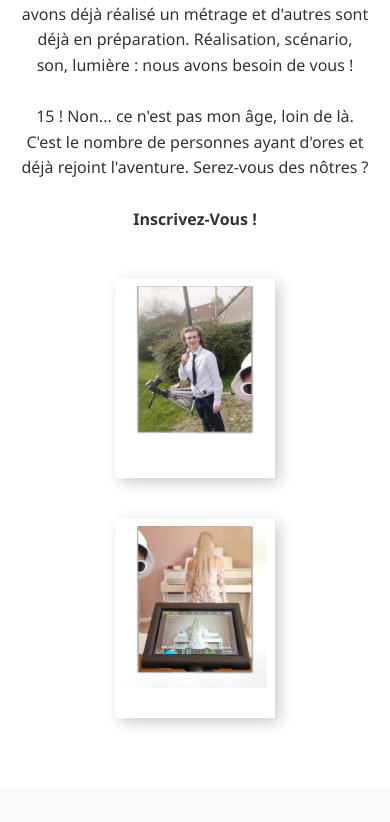
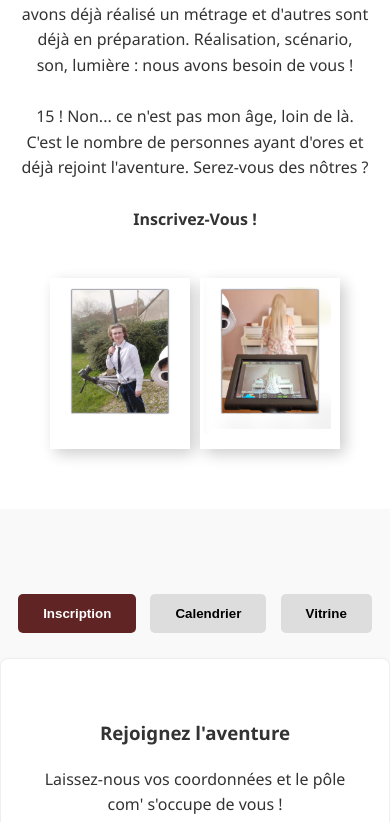
Before and after one commit to les400films/siteofficiel, a plain HTML site: page index.html in a window 390 px wide. Shown: the part 695-1517 px from the top of the page. Drawn offline with Linux system fonts and the light colour scheme.

Commit message:
Update index.html

```diff
--- a/index.html
+++ b/index.html
@@ -61,7 +61,7 @@
         .logo-title { height: 180px; width: auto; object-fit: contain; }
         .presentation h2 { font-family: 'Screwball', sans-serif !important; color: #6b0606 !important; margin: 0; font-size: 3rem; line-height: 1.1; }
 
-        /* POLAROÏDS */
+        /* POLAROÏDS PC */
         .polaroid-flip {
             width: 180px; height: 220px; cursor: pointer; position: relative;
             transform-style: preserve-3d; transition: transform 0.8s cubic-bezier(0.4, 0, 0.2, 1);
@@ -125,20 +125,46 @@
         .social-links a:hover { background: rgb(241, 214, 154); color: #3e1414; transform: translateY(-5px); }
         .copyright { position: relative; z-index: 2; font-size: 0.8rem; margin-top: 30px; }
 
-        /* --- OPTIMISATION MOBILE --- */
+        /* --- OPTIMISATION MOBILE FINALE --- */
         @media (max-width: 768px) {
             .navbar a { font-size: 0.65rem; padding: 6px 4px; }
             .hero { height: 40vh; }
             .hero h1 { font-size: 2.1rem !important; }
-            .presentation-container { flex-direction: column; gap: 20px; }
             .logo-title { height: 100px !important; }
             .presentation h2 { font-size: 1.7rem !important; }
+
+            /* Polas côte à côte à la fin du texte sur mobile */
+            .presentation-container { flex-direction: column; gap: 20px; }
             .presentation-text { order: 1; }
+
+            /* Conteneur spécial mobile pour les polas côte à côte */
+            .pola-mobile-container {
+                order: 2;
+                display: flex !important;
+                justify-content: center;
+                gap: 10px; /* Espace réduit entre les deux */
+                width: 100%;
+                margin-top: 10px;
+            }
+
             .left-pola, .right-pola {
-                order: 2; transform: rotate(0deg) !important;
-                width: 160px !important; height: 200px !important; margin: 10px auto;
-                display: block;
+                transform: rotate(0deg) !important; /* Pas penché sur tel */
+                /* Taille réduite pour tenir côte à côte */
+                width: calc(50% - 15px) !important;
+                max-width: 140px !important; /* Limite la taille max */
+                height: auto !important;
+                aspect-ratio: 180 / 220; /* Maintient les proportions */
+                margin: 0 !important;
             }
+
+            /* S'assure que le front/back s'adaptent à la nouvelle taille */
+            .polaroid-front img, .polaroid-back {
+                border-width: 4px !important;
+                border-bottom-width: 15px !important;
+                font-size: 0.7rem !important;
+                padding: 5px !important;
+            }
+
             .left-pola.flipped, .right-pola.flipped { transform: rotateY(180deg) !important; }
             .poles-container { flex-direction: column; height: auto; }
             .pole-card { width: 100%; height: 150px; flex: none; }
@@ -168,10 +194,6 @@
 
 <section class="presentation">
     <div class="presentation-container">
-        <div class="polaroid-flip left-pola" onclick="this.classList.toggle('flipped')">
-            <div class="polaroid-front"><img src="polar1.jpg" alt="Photo 1"></div>
-            <div class="polaroid-back"><p>"EUh...Tous..."</p></div>
-        </div>
 
         <div class="presentation-text">
             <div class="title-container">
@@ -185,10 +207,18 @@
             </p>
         </div>
 
-        <div class="polaroid-flip right-pola" onclick="this.classList.toggle('flipped')">
-            <div class="polaroid-front"><img src="polar2.jpg" alt="Photo 2"></div>
-            <div class="polaroid-back"><p>Tournage "Dans son livre d'histoire"</p></div>
+        <div class="pola-mobile-container">
+            <div class="polaroid-flip left-pola" onclick="this.classList.toggle('flipped')">
+                <div class="polaroid-front"><img src="polar1.jpg" alt="Photo 1"></div>
+                <div class="polaroid-back"><p>"EUh...Tous..."</p></div>
+            </div>
+
+            <div class="polaroid-flip right-pola" onclick="this.classList.toggle('flipped')">
+                <div class="polaroid-front"><img src="polar2.jpg" alt="Photo 2"></div>
+                <div class="polaroid-back"><p>Tournage "Dans son livre d'histoire"</p></div>
+            </div>
         </div>
+
     </div>
 </section>
 
@@ -240,7 +270,7 @@
                 <h3>Comm'</h3>
                 <div class="members-list">
                     <p><strong>Président :</strong> ???</p>
-                    <p><strong>Membres :</strong> Chloé, Kohai Lana, Mayron, Shanel</p>
+                    <p><strong>Membres :</strong> Chloé, Kohai Lana, Mayron, Shannel</p>
                 </div>
             </div>
         </div>
@@ -249,7 +279,7 @@
             <div class="pole-info">
                 <h3>Orga</h3>
                 <div class="members-list">
-                    <p><strong>Président :</strong> Evan</p>
+                    <p><strong>Président :</strong> ???</p>
                     <p><strong>Membres :</strong> Loren, Jules, Arthur, Evan</p>
                 </div>
             </div>
@@ -259,7 +289,7 @@
             <div class="pole-info">
                 <h3>Event</h3>
                 <div class="members-list">
-                    <p><strong>Président :</strong> Thomas</p>
+                    <p><strong>Président :</strong> ???</p>
                     <p><strong>Membres :</strong> Léandry, Liam, Adrian, Thomas </p>
                 </div>
             </div>
```
